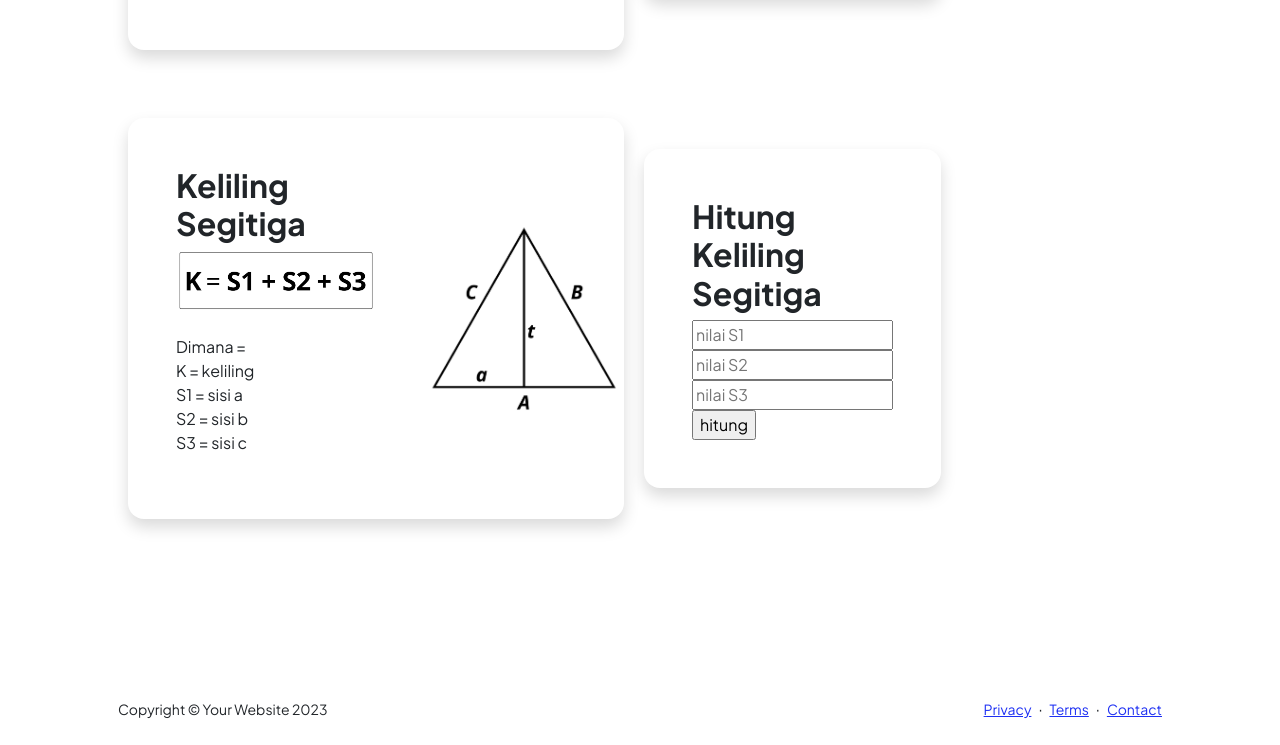
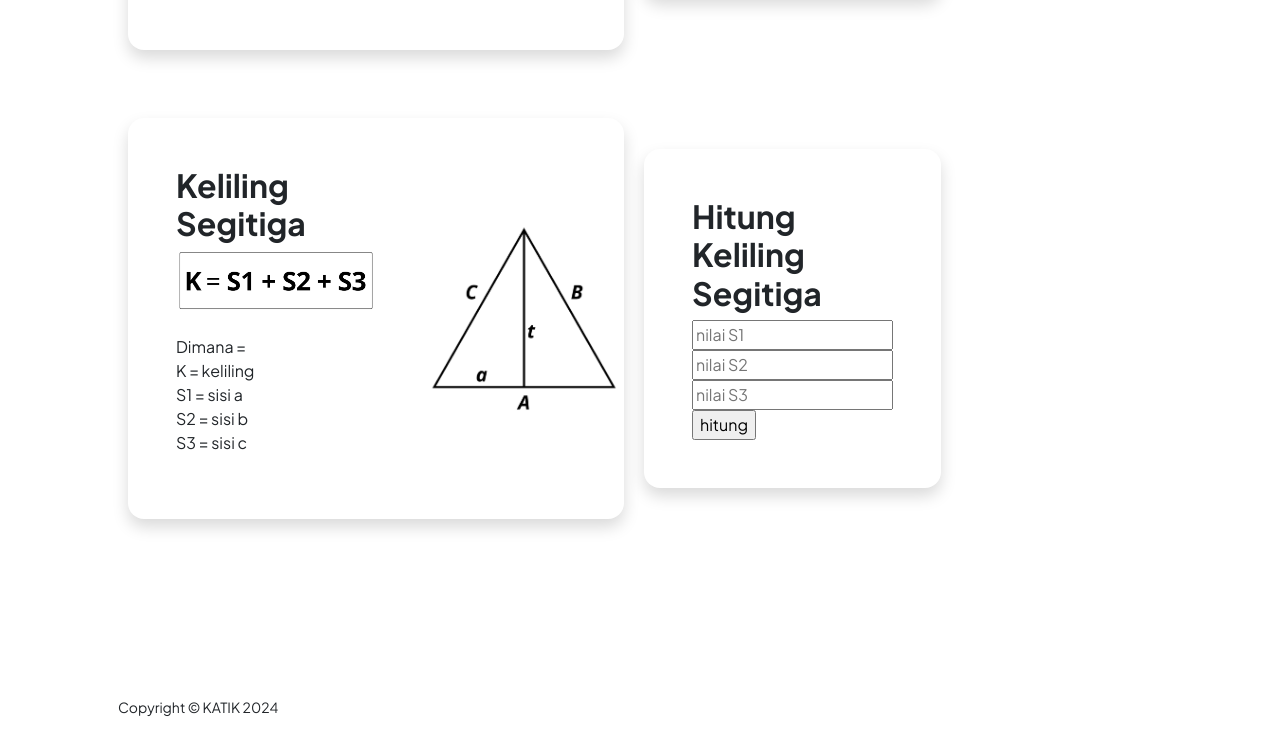
Before and after one commit to revou-fundamental-course/25-dec-23-khoirunnisa10, a plain HTML site: page index.html in a window 1280 px wide. Shown: the part 946-1691 px from the top of the page. Drawn offline with nearby package versions, Linux system fonts and the light colour scheme.

Commit message:
first commit

```diff
--- a/index.html
+++ b/index.html
@@ -161,14 +161,7 @@
         <div class="container px-5">
             <div class="row align-items-center justify-content-between flex-column flex-sm-row">
                 <div class="col-auto">
-                    <div class="small m-0">Copyright &copy; Your Website 2023</div>
-                </div>
-                <div class="col-auto">
-                    <a class="small" href="#!">Privacy</a>
-                    <span class="mx-1">&middot;</span>
-                    <a class="small" href="#!">Terms</a>
-                    <span class="mx-1">&middot;</span>
-                    <a class="small" href="#!">Contact</a>
+                    <div class="small m-0">Copyright &copy; KATIK 2024</div>
                 </div>
             </div>
         </div>
```
